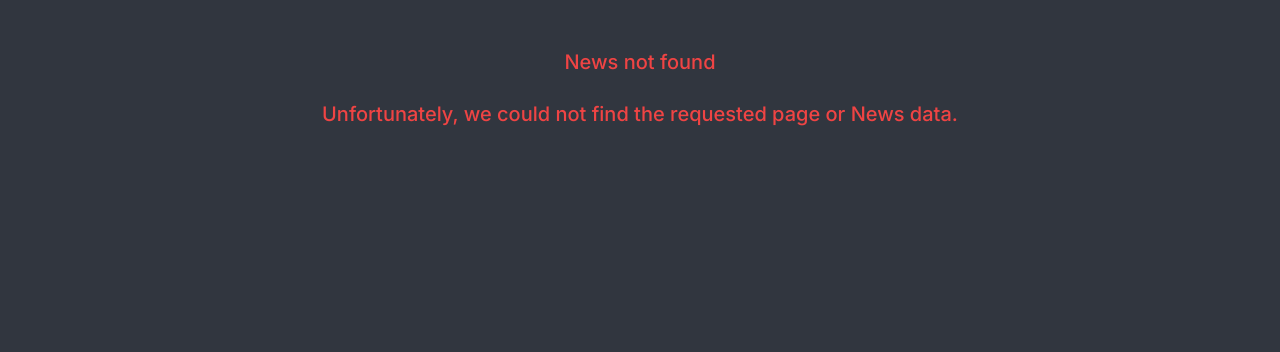
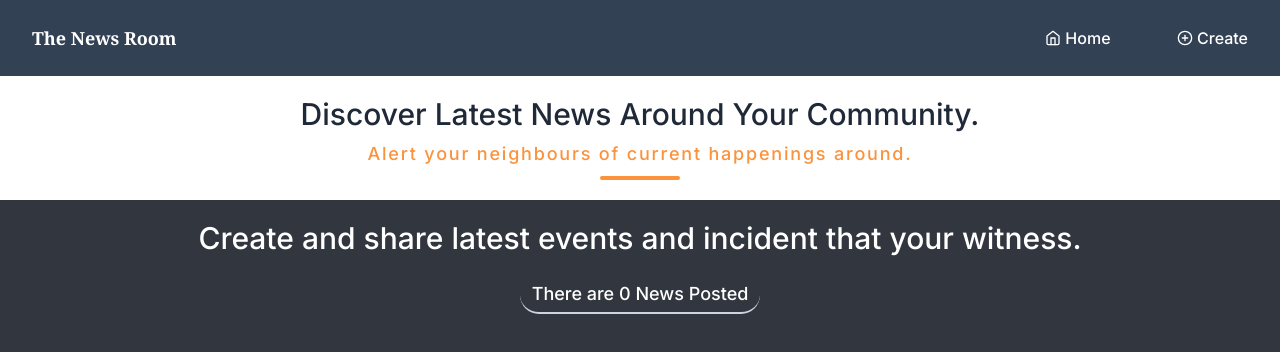
Before and after one commit to jonahunuafe/news-app, a Next.js app: page / in a window 1280 px wide. Before the commit this address had no page. Shown: the top 352 px of the page. Built offline with nearby package versions, Linux system fonts and the light colour scheme; no server answers; the database is empty.

Commit message:
updated homePage.js

```diff
--- /dev/null
+++ b/app/page.js
@@ -0,0 +1,66 @@
+import Navbar from "@/components/Navbar";
+import Heading from "@/components/Heading";
+import Link from "next/link";
+import {FiEdit} from "react-icons/fi";
+// import Search from "@/components/Search";
+import { getAllNews } from "@/lib/data";
+// import ImagePicker from "@/components/ImagePicker";
+import Card from "./ui/Card";
+
+
+
+const HomePage  = async () => {
+  const allNews = await getAllNews();
+
+  const numOfPost = allNews.length;
+
+  return (
+    <>
+      <header>
+        {/* <Search  /> */}
+        <Navbar />
+        <Heading
+          title='Discover Latest News Around Your Community.'
+          description='Alert your neighbours of current happenings around.'
+        />
+        <div className="pb-8">
+          <h1 className="text-center text-white font-medium text-xl md:text-3xl py-5 px-4">
+            Create and share latest events and incident that your witness.
+          </h1>
+          <p className="text-white text-center px-3 py-1 font-medium text-lg border-b-2 border-slate-300 w-max m-auto rounded-full mb-4">
+            {
+              numOfPost > 1 ? `There are ${numOfPost} News Posted` :
+              numOfPost === 1 ? `There is only ${numOfPost} News Posted` :
+              `There are ${numOfPost} News Posted`
+            }
+          </p>
+        </div>
+      </header>
+      <main>
+        <div className="flex flex-col gap-6 mb-6">
+          {
+            allNews.map((news) => (
+              <Card key={news.id}>
+                <h2 className="text-center text-2xl font-bold py-4 text-gray-800">{news.headline}</h2>
+                <p
+                  className="text-gray-700 text-lg"
+                  dangerouslySetInnerHTML={{
+                  __html: news.description.replace(/\n/g, '<br />'),
+                }}></p>
+                <div className="flex justify-between px-4 py-6">
+                  <Link href={`editnews/${news.id}`}>
+                    <FiEdit />
+                  </Link>
+                  <Link href={`/details/${news.id}`} className="text-orange-400 font-medium">View Details</Link>
+                </div>
+                {/* <ImagePicker label='Your image' name='image' /> */}
+              </Card>
+            ))
+          }
+        </div>
+      </main>
+    </>
+  );
+}
+
+export default HomePage;
```
